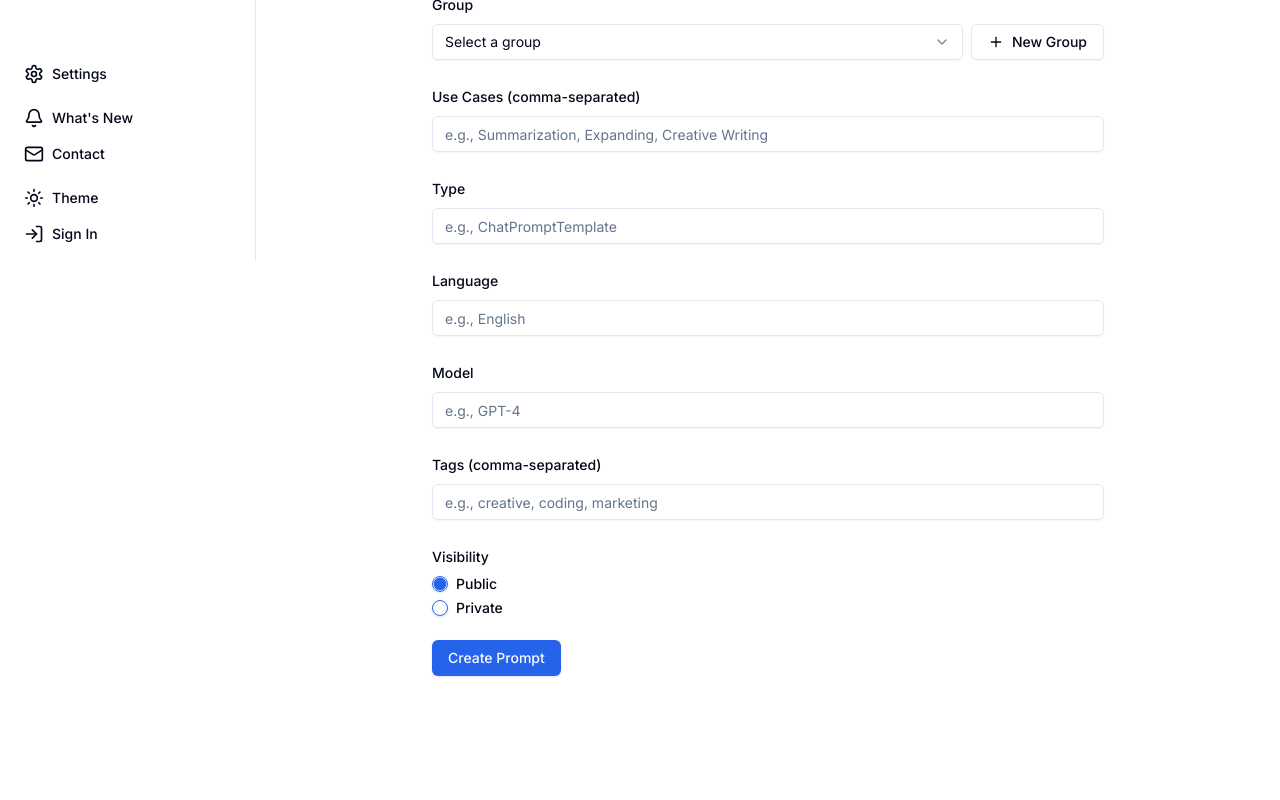
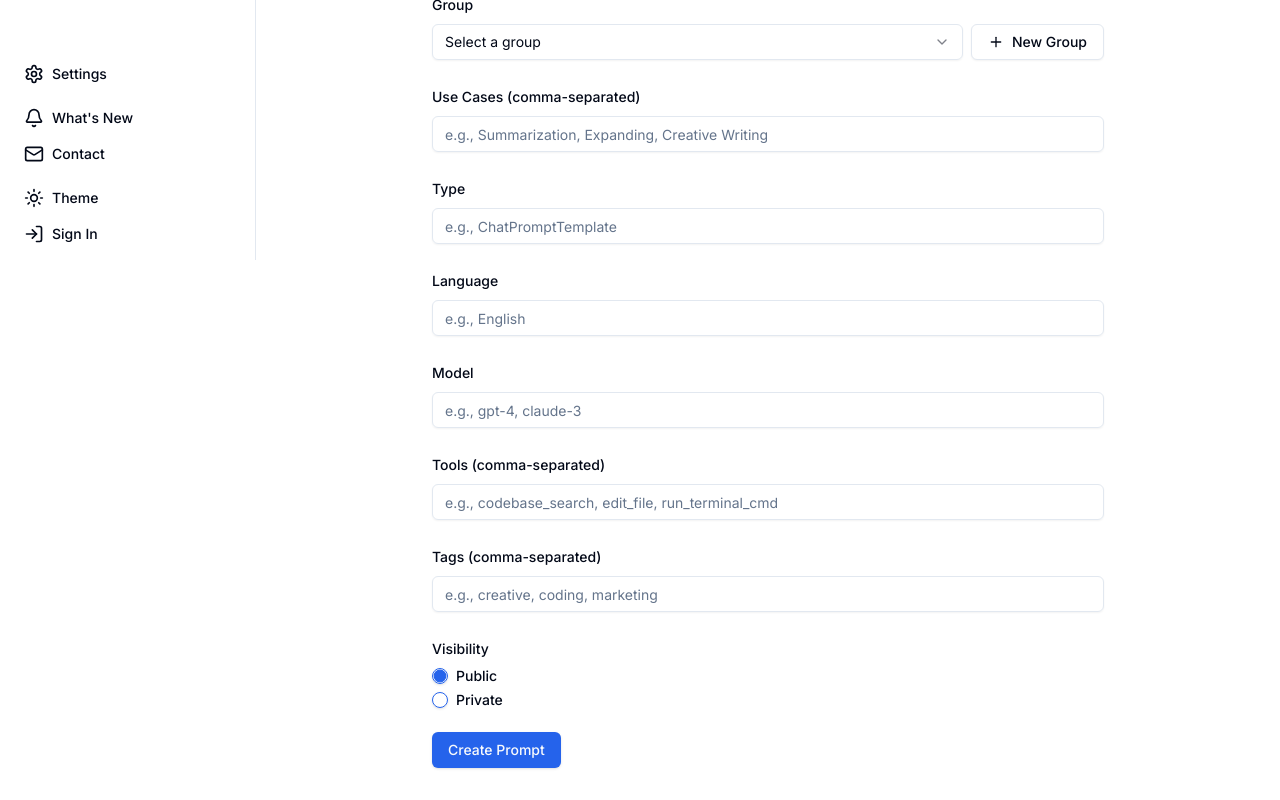
Before and after one commit to oliverbarreto/promptsforhumans, a Next.js app: page /create in a window 1280 px wide. Shown: the part 540-1340 px from the top of the page. Before the commit the page ends 1248 px from the top, so only its background shows below. Built offline with nearby package versions, Linux system fonts and the light colour scheme.

Commit message:
BUG FIX: improved forms for editing and creating prompts (added fields like tags)

```diff
--- a/app/create/page.tsx
+++ b/app/create/page.tsx
@@ -34,6 +34,7 @@ export default function CreatePromptPage() {
     type: "",
     language: "",
     model: "",
+    tools: [],
     visibility: "public",
     groupId: groupId || undefined
   })
@@ -62,7 +63,13 @@ export default function CreatePromptPage() {
     e: React.ChangeEvent<HTMLInputElement | HTMLTextAreaElement>
   ) => {
     const { name, value } = e.target
-    setPrompt((prev) => ({ ...prev, [name]: value }))
+    setPrompt((prev) => ({
+      ...prev,
+      [name]:
+        name === "useCases" || name === "tags" || name === "tools"
+          ? value.split(",").map((item) => item.trim())
+          : value
+    }))
   }
 
   const handleVisibilityChange = (value: "public" | "private") => {
@@ -111,6 +118,7 @@ export default function CreatePromptPage() {
         type: prompt.type || "general",
         language: prompt.language || "en",
         model: prompt.model || "gpt-4",
+        tools: prompt.tools || [],
         visibility: prompt.visibility || "public",
         groupId: prompt.groupId, // This will be undefined if no group is selected
         createdAt: new Date().toISOString(),
@@ -256,12 +264,7 @@ export default function CreatePromptPage() {
             id="useCases"
             name="useCases"
             value={prompt.useCases?.join(", ")}
-            onChange={(e) =>
-              setPrompt((prev) => ({
-                ...prev,
-                useCases: e.target.value.split(",").map((s) => s.trim())
-              }))
-            }
+            onChange={handleInputChange}
             placeholder="e.g., Summarization, Expanding, Creative Writing"
           />
         </div>
@@ -292,7 +295,17 @@ export default function CreatePromptPage() {
             name="model"
             value={prompt.model}
             onChange={handleInputChange}
-            placeholder="e.g., GPT-4"
+            placeholder="e.g., gpt-4, claude-3"
+          />
+        </div>
+        <div className="space-y-2">
+          <Label htmlFor="tools">Tools (comma-separated)</Label>
+          <Input
+            id="tools"
+            name="tools"
+            value={prompt.tools?.join(", ") || ""}
+            onChange={handleInputChange}
+            placeholder="e.g., codebase_search, edit_file, run_terminal_cmd"
           />
         </div>
         <div className="space-y-2">
@@ -301,12 +314,7 @@ export default function CreatePromptPage() {
             id="tags"
             name="tags"
             value={prompt.tags?.join(", ")}
-            onChange={(e) =>
-              setPrompt((prev) => ({
-                ...prev,
-                tags: e.target.value.split(",").map((s) => s.trim())
-              }))
-            }
+            onChange={handleInputChange}
             placeholder="e.g., creative, coding, marketing"
           />
         </div>
--- a/app/prompt/[id]/page.tsx
+++ b/app/prompt/[id]/page.tsx
@@ -44,6 +44,7 @@ import { mockPrompts } from "@/data/mock-data"
 
 interface EditedPromptData extends Partial<PromptVersion> {
   groupId?: string
+  tags?: string[]
 }
 
 export default function PromptDetailPage() {
@@ -177,6 +178,7 @@ export default function PromptDetailPage() {
     const updatedPrompt = {
       ...prompt,
       visibility: editedVersion.visibility || prompt.visibility,
+      tags: editedVersion.tags || prompt.tags,
       versions: prompt.versions.map((v) =>
         v.version === selectedVersion ? updatedVersion : v
       )
@@ -224,13 +226,16 @@ export default function PromptDetailPage() {
     e:
       | React.ChangeEvent<HTMLInputElement | HTMLTextAreaElement>
       | { target: { name: string; value: string } },
-    field: keyof PromptVersion | "groupId" | "visibility"
+    field: keyof PromptVersion | "groupId" | "visibility" | "tags"
   ) => {
     const { name, value } = e.target
     setEditedVersion((prev) => ({
       ...prev,
       [field]:
-        field === "models" || field === "tools" || field === "useCases"
+        field === "models" ||
+        field === "tools" ||
+        field === "useCases" ||
+        field === "tags"
           ? value.split(",").map((item) => item.trim())
           : value
     }))
@@ -512,6 +517,19 @@ export default function PromptDetailPage() {
                       onChange={(e) => handleInputChange(e, "tools")}
                     />
                   </div>
+                  <div>
+                    <Label htmlFor="tags">Tags (comma-separated)</Label>
+                    <Input
+                      id="tags"
+                      value={
+                        editedVersion.tags?.join(", ") ||
+                        prompt?.tags?.join(", ") ||
+                        ""
+                      }
+                      onChange={(e) => handleInputChange(e, "tags")}
+                      placeholder="Enter tags separated by commas"
+                    />
+                  </div>
                   <div className="flex justify-end space-x-2">
                     <Button variant="outline" onClick={handleCancel}>
                       Cancel
--- a/types/prompt.ts
+++ b/types/prompt.ts
@@ -30,6 +30,7 @@ export interface Prompt {
   type?: string
   language?: string
   model?: string
+  tools?: string[]
   author: Author
   createdAt: string
   updatedAt?: string
```
Also changed, not shown: 1 other file (tests, documents, lock files or other folders).
